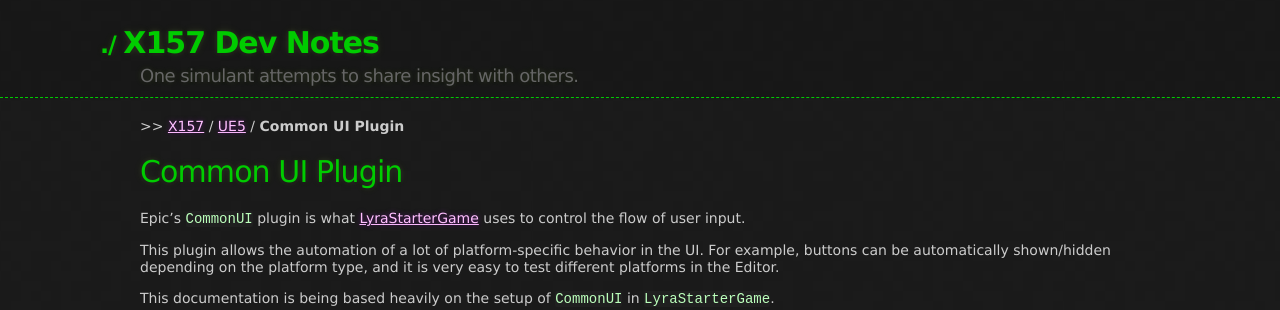
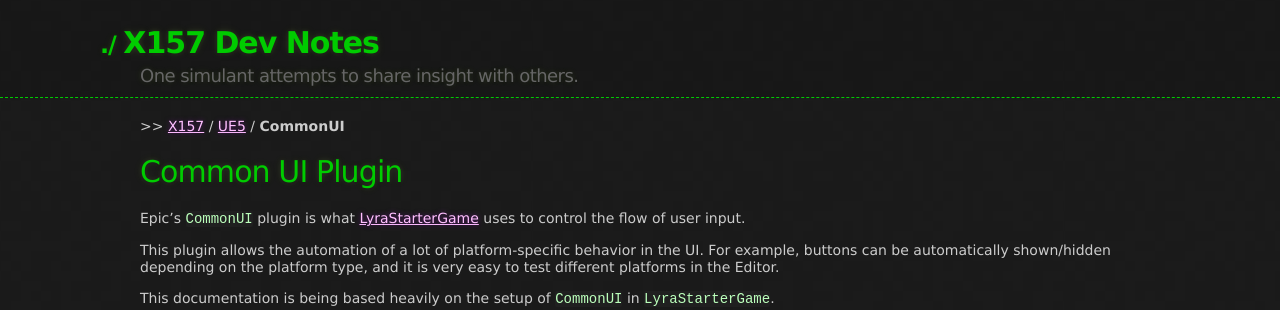
Before and after one commit to x157/x157.github.io, a Jekyll site: the page built from UE5/CommonUI/index.md, in a window 1280 px wide and 900 px high. Shown: the top 310 px of the window. Built offline with Jekyll 4.4.1, drawn with Linux system fonts in a browser that asks for light colours.

Commit message:
Improved Breadcrumb display

```diff
--- a/UE5/CommonUI/index.md
+++ b/UE5/CommonUI/index.md
@@ -1,9 +1,8 @@
 ---
 title: "Common UI Plugin"
 description: "Annotation of tutorial videos relating to the Common UI plugin for Unreal Engine 5"
-back_links:
-  - link: /UE5/
-    name: UE5
+breadcrumb_path: "UE5"
+breadcrumb_name: "CommonUI"
 ---
 
 
```
Also changed, not shown: UE5/index.md (+1 -0 lines).
